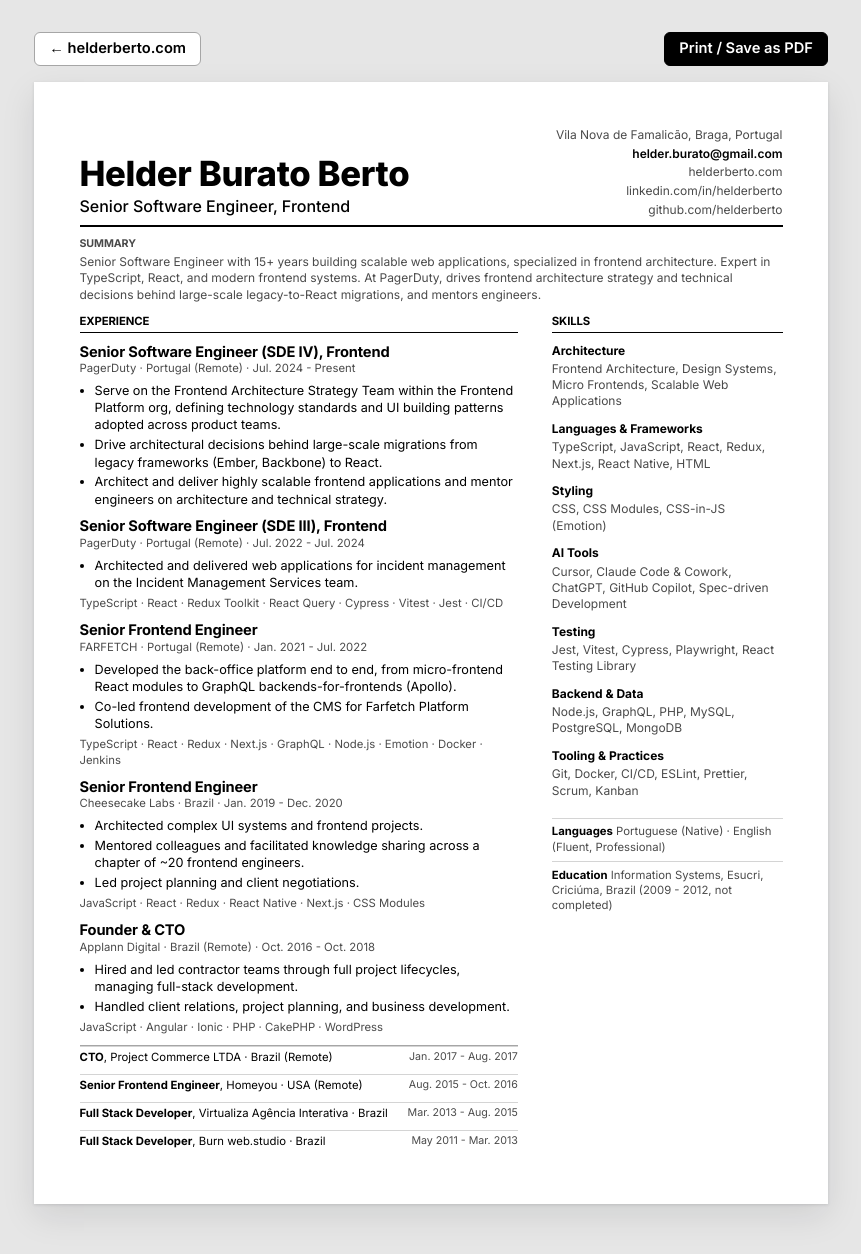
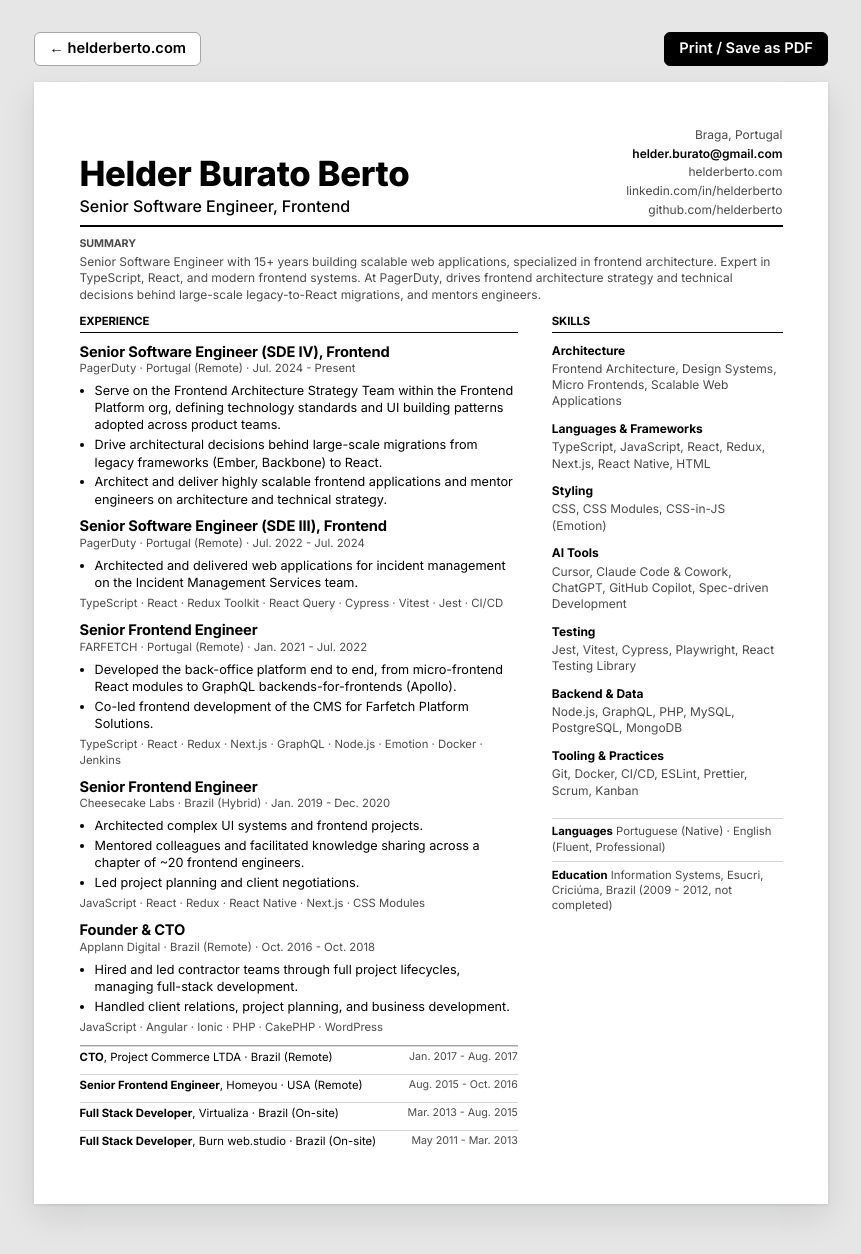
Before and after one commit to helderberto/helderberto.com, a Next.js app: page /resume in a window 1280 px wide. Shown: the top 1254 px of the page, without its empty margins (209-1070 px from the left). Built offline with nearby package versions, Linux system fonts and the light colour scheme.

Commit message:
chore: refine resume locations and shorten company names

```diff
--- a/src/app/resume/layout.tsx
+++ b/src/app/resume/layout.tsx
@@ -29,8 +29,7 @@ export default function ResumeLayout({
           sameAs: [siteConfig.social.linkedin, siteConfig.social.github],
           address: {
             '@type': 'PostalAddress',
-            addressLocality: 'Vila Nova de Famalicão',
-            addressRegion: 'Braga',
+            addressLocality: 'Braga',
             addressCountry: 'PT',
           },
           worksFor: {
--- a/src/data/resume.ts
+++ b/src/data/resume.ts
@@ -22,7 +22,7 @@ export type SkillGroup = {
 export const resume = {
   name: 'Helder Burato Berto',
   headline: 'Senior Software Engineer, Frontend',
-  location: 'Vila Nova de Famalicão, Braga, Portugal',
+  location: 'Braga, Portugal',
   phone: '+351 910 160 926',
   email: 'helder.burato@gmail.com',
   links: [
@@ -157,7 +157,7 @@ export const resume = {
     {
       role: 'Senior Frontend Engineer',
       company: 'Cheesecake Labs',
-      location: 'Brazil',
+      location: 'Brazil (Hybrid)',
       period: 'Jan. 2019 - Dec. 2020',
       bullets: [
         'Architected complex UI systems and frontend projects.',
@@ -198,14 +198,14 @@ export const resume = {
     },
     {
       role: 'Full Stack Developer',
-      company: 'Virtualiza Agência Interativa',
-      location: 'Brazil',
+      company: 'Virtualiza',
+      location: 'Brazil (On-site)',
       period: 'Mar. 2013 - Aug. 2015',
     },
     {
       role: 'Full Stack Developer',
       company: 'Burn web.studio',
-      location: 'Brazil',
+      location: 'Brazil (On-site)',
       period: 'May 2011 - Mar. 2013',
     },
   ] satisfies Experience[],
```
